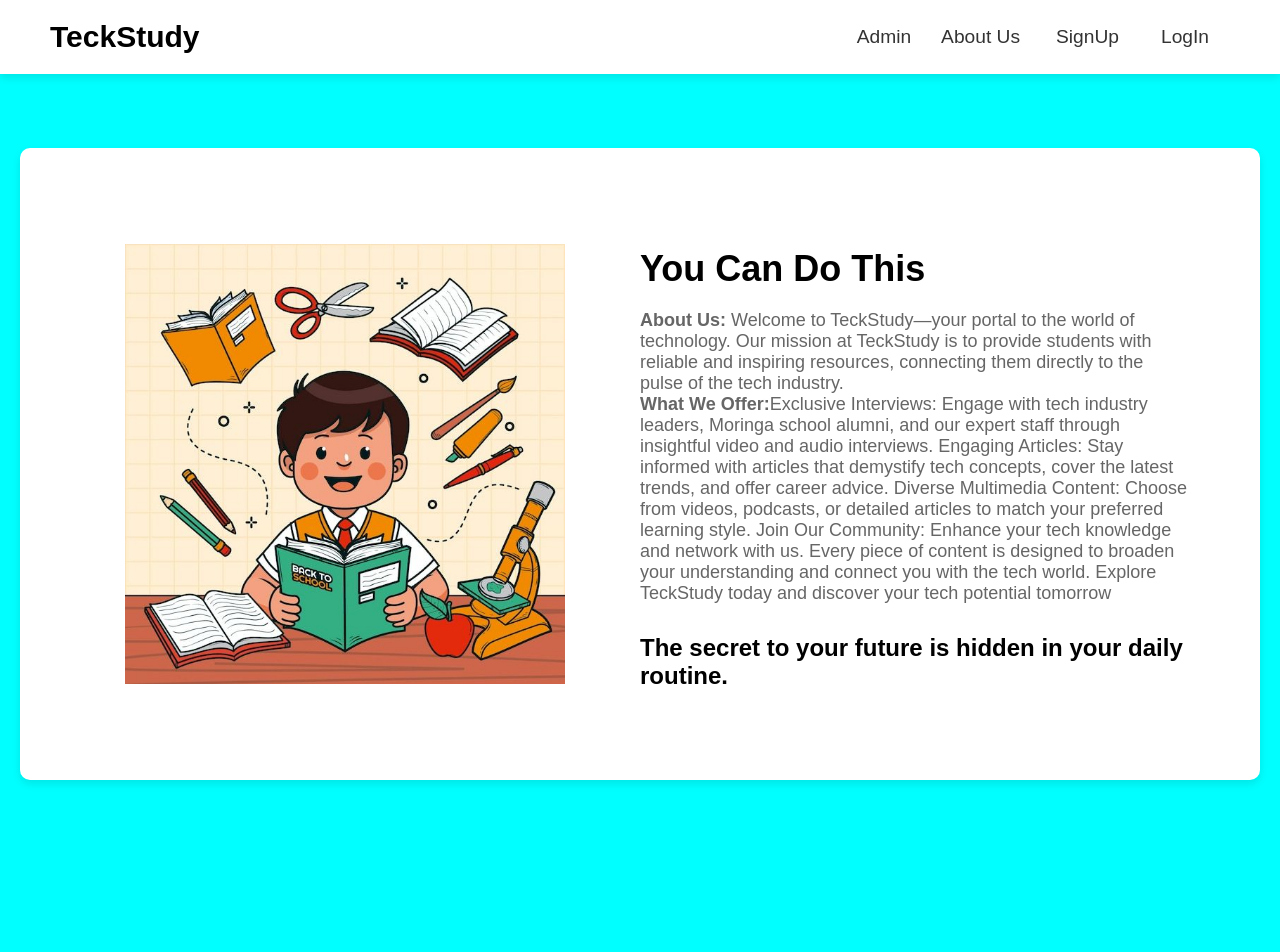
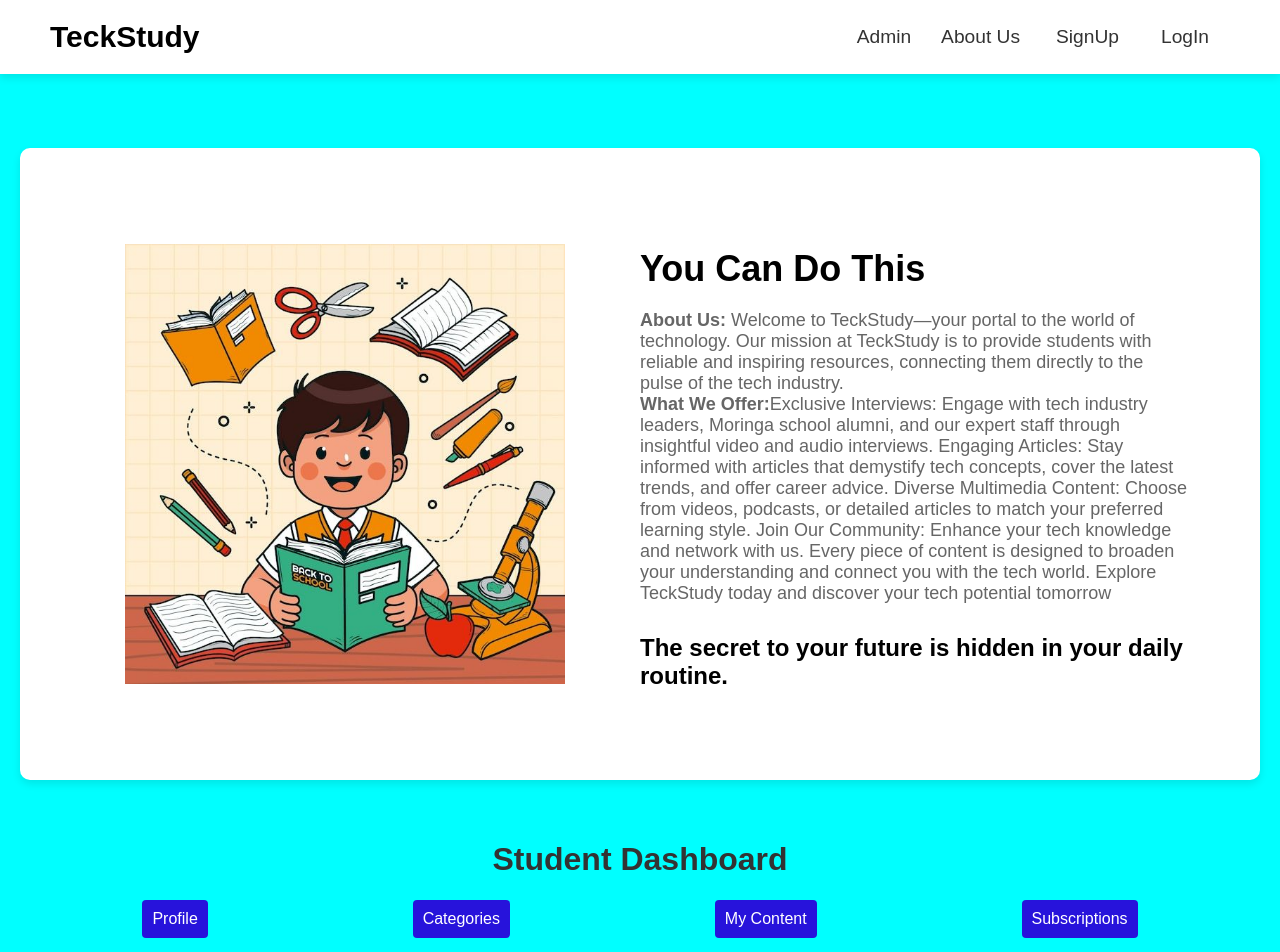
Before and after one commit to casey829/Student-motivation-app, a React (Vite) app: page / in a window 1280 px wide. Shown: the top 952 px of the page. Before the commit the page ends 800 px from the top, so only its background shows below. Built offline with nearby package versions, Linux system fonts and the light colour scheme.

Commit message:
minor changes

```diff
--- a/src/App.jsx
+++ b/src/App.jsx
@@ -2,10 +2,15 @@ import { BrowserRouter as Router, Routes, Route } from 'react-router-dom';
 import React from "react";
 import './App.css'
 import StudentMotivation from "./FrontEnd/Components/Homepage/StudentMotivation";
+import StudentDashboard from './FrontEnd/Components/Dashboard/StudentDashboard';
 
 function App() {
   return (
+    <>
     <StudentMotivation />
+    <StudentDashboard />
+
+   </>
   );
 }
 
```
